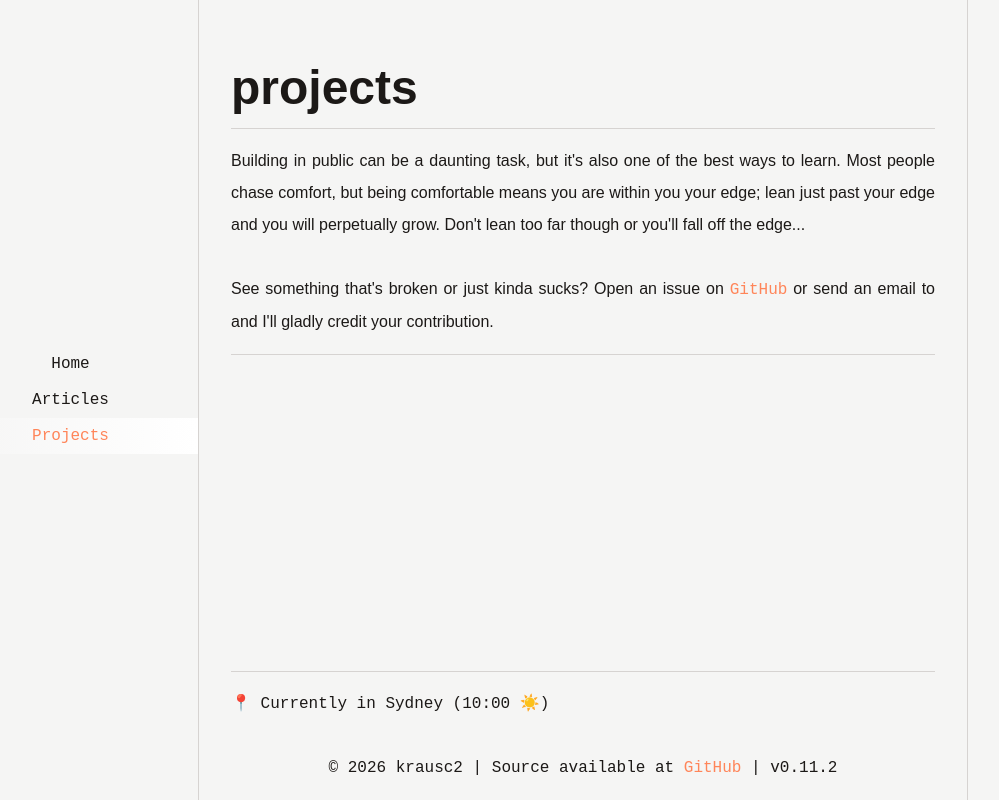
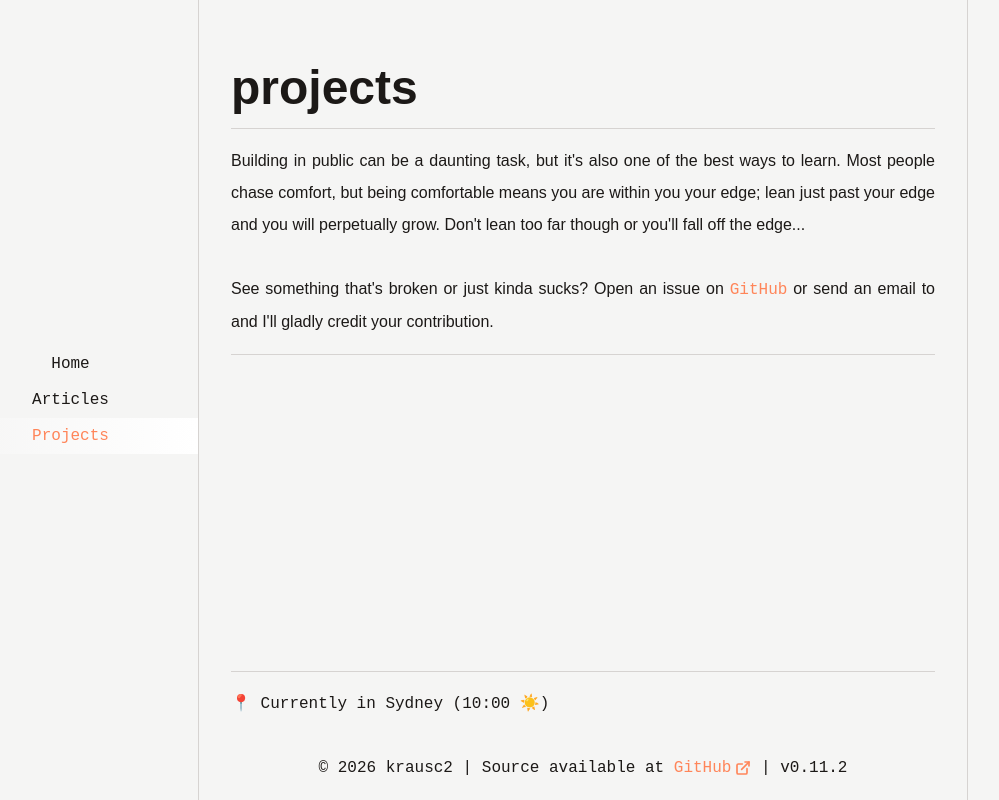
Before and after one commit to krausc2/kc2.dev, a SvelteKit app: page /projects in a window 1280 px wide. Shown: the whole page, without its empty margins (57-1056 px from the left). Built offline with nearby package versions, Linux system fonts and the light colour scheme.

Commit message:
feat: add external navigation icon to link element

```diff
--- a/src/routes/+layout.svelte
+++ b/src/routes/+layout.svelte
@@ -2,6 +2,7 @@
 	import "./layout.css";
 	import favicon from "$lib/assets/favicon.svg";
 	import { Button } from "$lib/components/ui/button";
+	import External from "$lib/components/ui/svg-icons/External.svelte";
 	import { page } from "$app/state";
 	import { fade } from "svelte/transition";
 	import { createClock } from "$lib/clock.svelte";
@@ -134,8 +135,8 @@
 										<span class="hidden lg:inline">
 											| Source available at <a
 												href="https://github.com/krausc2/krausc2.dev"
-												class="no-underline hover:underline"
-												target="_blank">GitHub</a
+												class="inline-flex items-center gap-1 no-underline hover:underline"
+												target="_blank">GitHub<External/></a
 											>
 											| v{pkg.version}
 										</span>
```
